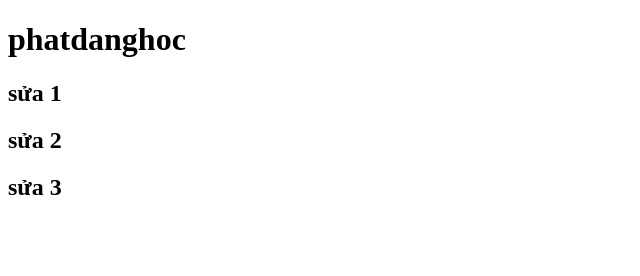
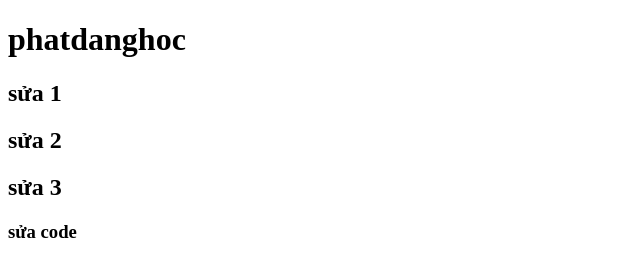
Before and after one commit to cankephat-12/bai-16.7, a plain HTML site: page index.html in a window 1280 px wide. Shown: the full height of the page, 0-640 px from the left. Drawn offline with Linux system fonts and the light colour scheme.

Commit message:
sửa code

```diff
--- a/index.html
+++ b/index.html
@@ -10,5 +10,6 @@
     <h2>sửa 1</h2>
     <h2>sửa 2</h2>
     <h2>sửa 3</h2>
+    <h3>sửa code</h3>
   </body>
 </html>
```
